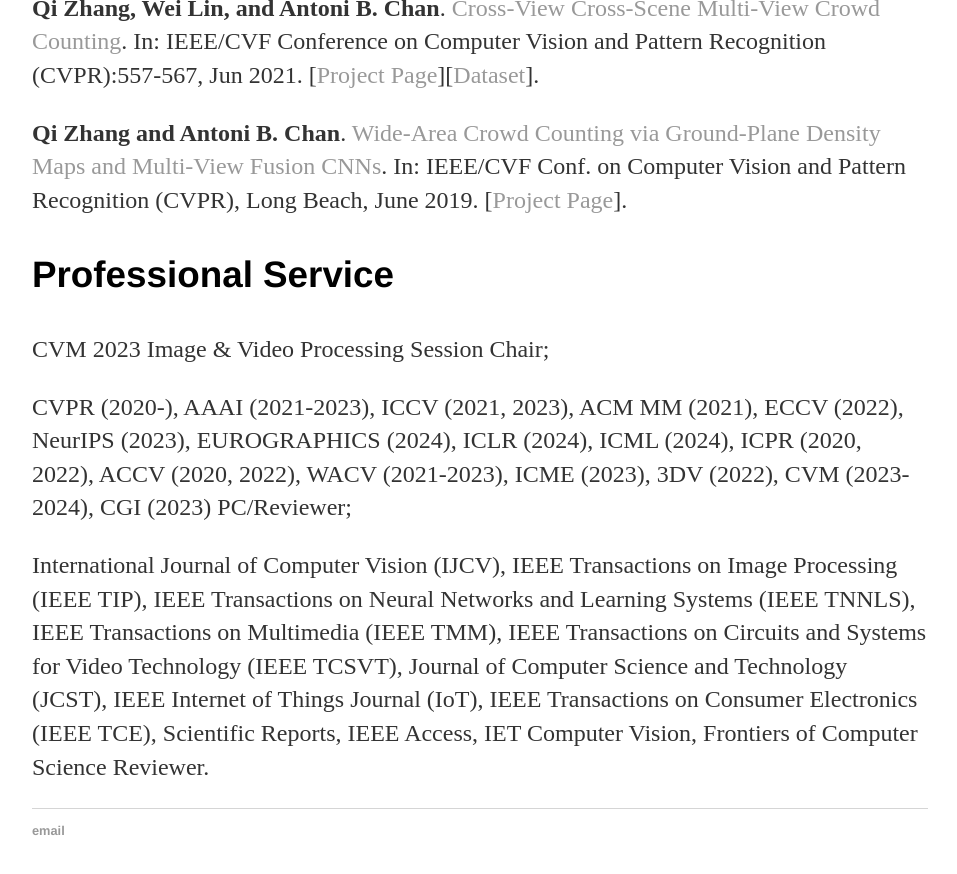
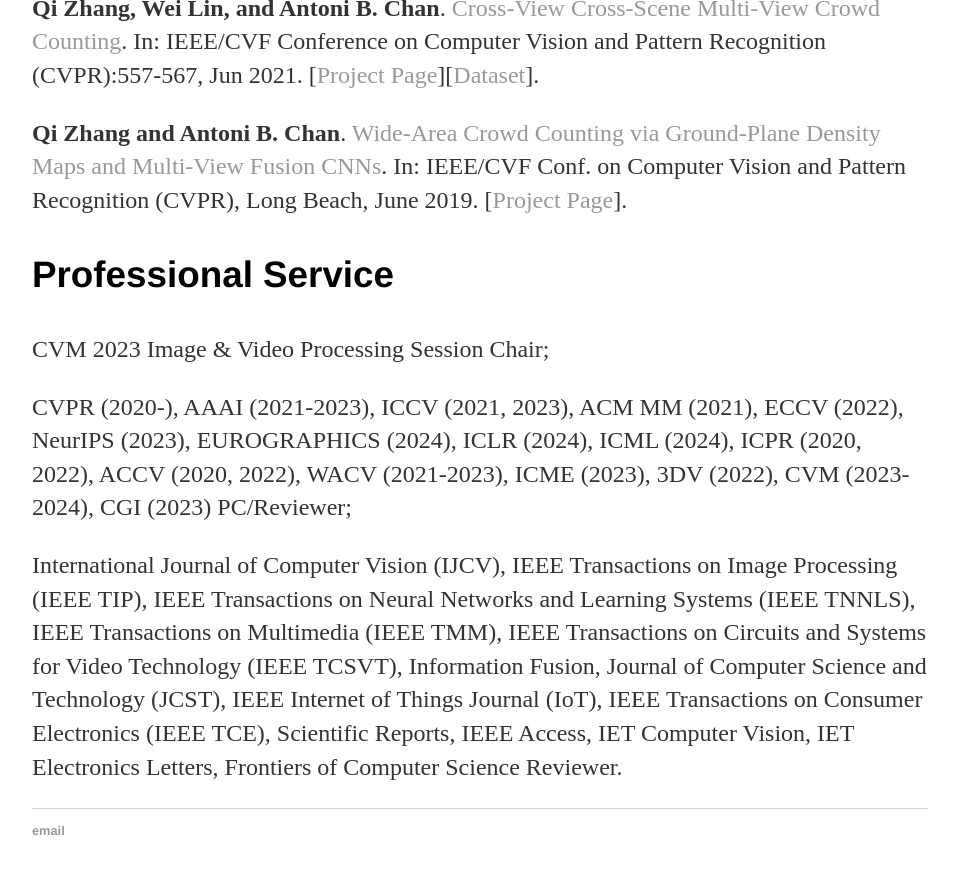
Before and after one commit to zqyq/zqyq.github.io, a Jekyll site: the page built from index.html, in a window 1280 px wide and 900 px high, scrolled down 1360 px. Shown: the top 874 px of the window, without its empty margins (160-1117 px from the left). Built offline with Jekyll 4.4.1, drawn with Linux system fonts in a browser that asks for light colours.

Commit message:
Update index.html

```diff
--- a/index.html
+++ b/index.html
@@ -71,7 +71,7 @@
 			<p> International Journal of Computer Vision (IJCV), IEEE Transactions on Image Processing (IEEE TIP),
 			 IEEE Transactions on Neural Networks and Learning Systems (IEEE TNNLS),
 			 IEEE Transactions on Multimedia (IEEE TMM), IEEE Transactions on Circuits and Systems for Video Technology (IEEE TCSVT),
-			 Journal of Computer Science and Technology (JCST), IEEE Internet of Things Journal (IoT),
-			  IEEE Transactions on Consumer Electronics (IEEE TCE), Scientific Reports, IEEE Access, IET Computer Vision,
+			Information Fusion, Journal of Computer Science and Technology (JCST), IEEE Internet of Things Journal (IoT),
+			  IEEE Transactions on Consumer Electronics (IEEE TCE), Scientific Reports, IEEE Access, IET Computer Vision, IET Electronics Letters,
 			    Frontiers of Computer Science Reviewer. <p>
 		</div>
```
